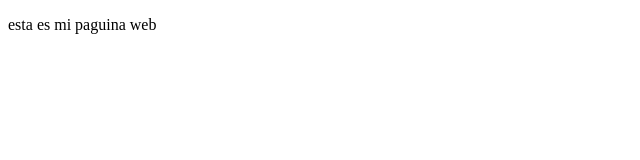
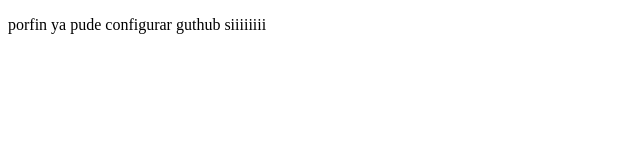
Before and after one commit to noname00123/proyectoDemoCursoPrework, a plain HTML site: page index.html in a window 1280 px wide. Shown: the whole page, without its empty margins (0-640 px from the left). Drawn offline with Linux system fonts and the light colour scheme.

Commit message:
cambios agregados

```diff
--- a/index.html
+++ b/index.html
@@ -8,7 +8,7 @@
 </head>
 <body>
     <p>
-        esta es mi paguina web
+        porfin ya pude configurar guthub siiiiiiii
     </p>
 </body>
 </html>
```
